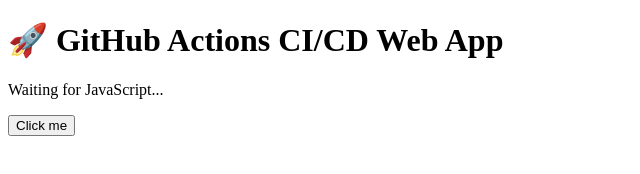
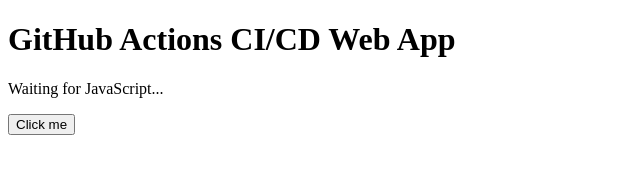
Before and after one commit to chandana-9c/GitHub-Actions-Projects, a plain HTML site: page index.html in a window 1280 px wide. Shown: the whole page, without its empty margins (0-640 px from the left). Drawn offline with Linux system fonts and the light colour scheme.

Commit message:
Update index.html

```diff
--- a/index.html
+++ b/index.html
@@ -5,7 +5,7 @@
   <title>GitHub Actions CI/CD Demo</title>
 </head>
 <body>
-  <h1>🚀 GitHub Actions CI/CD Web App</h1>
+  <h1>GitHub Actions CI/CD Web App</h1>
   <p id="msg">Waiting for JavaScript...</p>
 
   <button onclick="changeText()">Click me</button>
```
